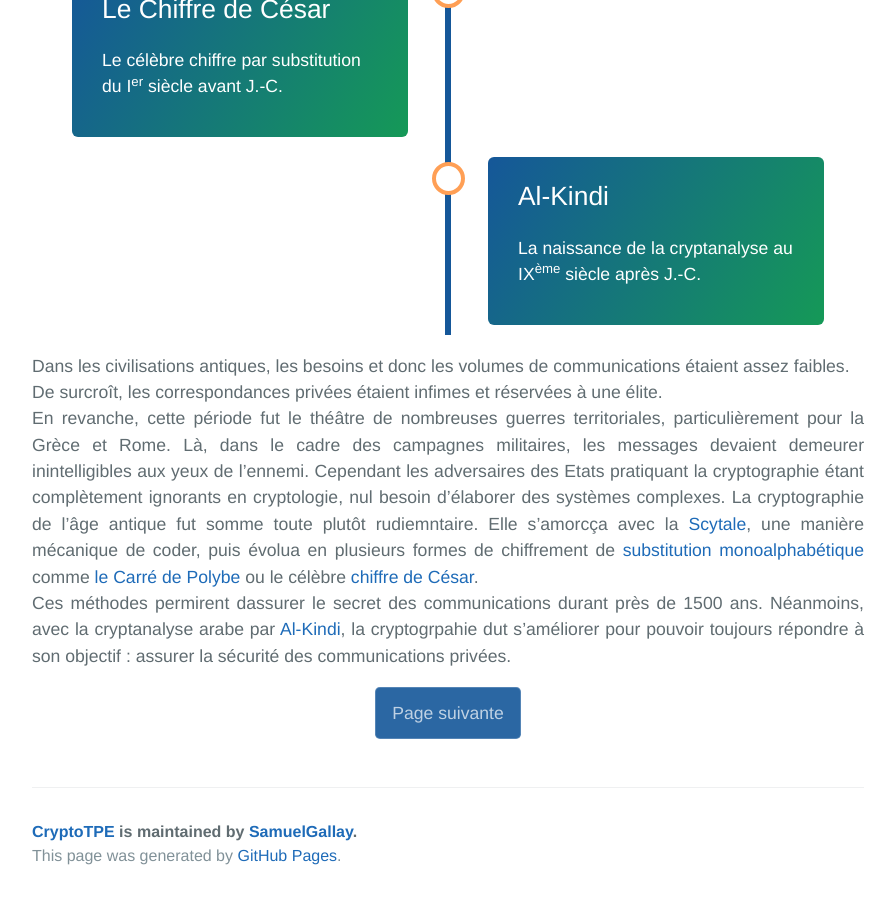
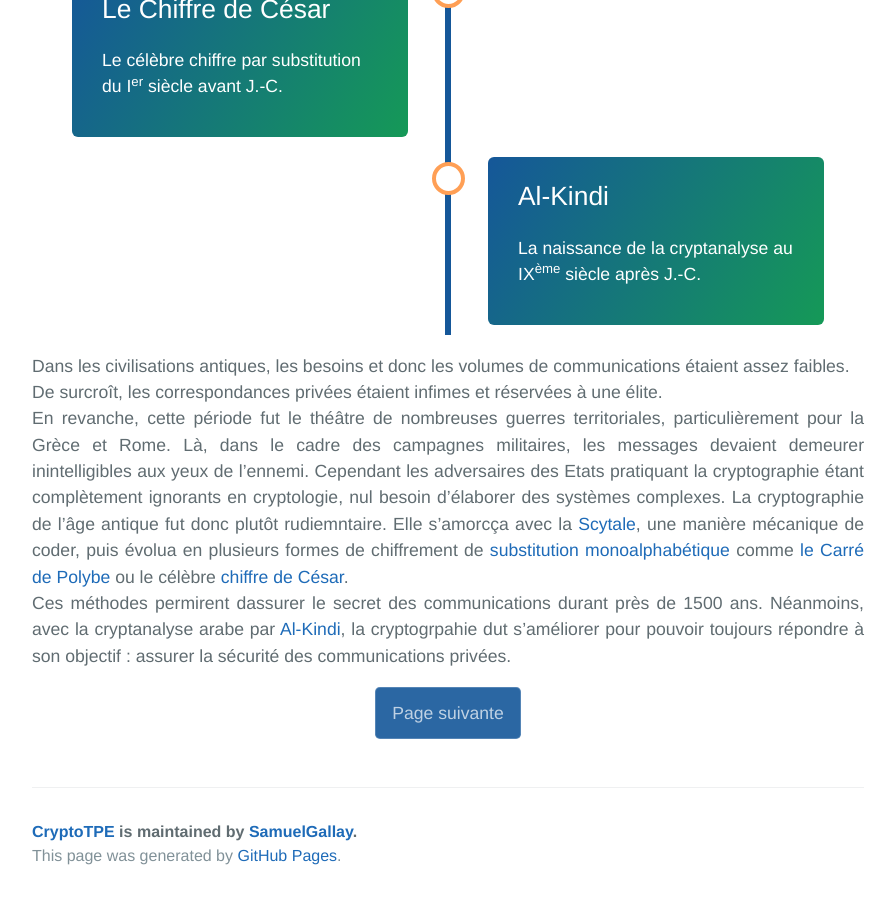
Before and after one commit to SamuelGallay/CryptoTPE, a Jekyll site: the page built from pages/1_Antiquite/0_index.md, in a window 1280 px wide and 900 px high, scrolled down 819 px. Shown: the whole window, without its empty margins (192-1087 px from the left). Built offline with Jekyll 4.4.1, drawn with Linux system fonts in a browser that asks for light colours; our own code applies the rules of GitHub Pages for plain Markdown files.

Commit message:
Update 0_index.md

```diff
--- a/pages/1_Antiquite/0_index.md
+++ b/pages/1_Antiquite/0_index.md
@@ -49,5 +49,5 @@ suivante: /temps-modernes/
 Dans les civilisations antiques, les besoins et donc les volumes de communications étaient assez faibles. \\
 De surcroît, les correspondances privées étaient infimes et réservées à une élite. \\
 En revanche, cette période fut le théâtre de nombreuses guerres territoriales, particulièrement pour la Grèce et Rome. Là, dans le cadre des campagnes militaires, les messages devaient demeurer inintelligibles aux yeux de l'ennemi. Cependant les adversaires des Etats pratiquant la cryptographie étant complètement ignorants en cryptologie, nul besoin d'élaborer des systèmes complexes.
-La cryptographie de l’âge antique fut somme toute plutôt rudiemntaire. Elle s'amorcça avec la [Scytale]({{ "/scytale/" | relative_url }}), une manière mécanique de coder, puis évolua en plusieurs formes de chiffrement de [substitution monoalphabétique]({{ "/glossaire/" | relative_url }})  comme [le Carré de Polybe]({{ "/polybe/" | relative_url }}) ou le célèbre [chiffre de César]({{ "/cesar/" | relative_url }}). \\
+La cryptographie de l’âge antique fut donc plutôt rudiemntaire. Elle s'amorcça avec la [Scytale]({{ "/scytale/" | relative_url }}), une manière mécanique de coder, puis évolua en plusieurs formes de chiffrement de [substitution monoalphabétique]({{ "/glossaire/" | relative_url }})  comme [le Carré de Polybe]({{ "/polybe/" | relative_url }}) ou le célèbre [chiffre de César]({{ "/cesar/" | relative_url }}). \\
 Ces méthodes permirent dassurer le secret des communications durant près de 1500 ans. Néanmoins, avec la cryptanalyse arabe par [Al-Kindi]({{ "/al-kindi/" | relative_url }}), la cryptogrpahie dut s'améliorer pour pouvoir toujours répondre à son objectif : assurer la sécurité des communications privées.
```
